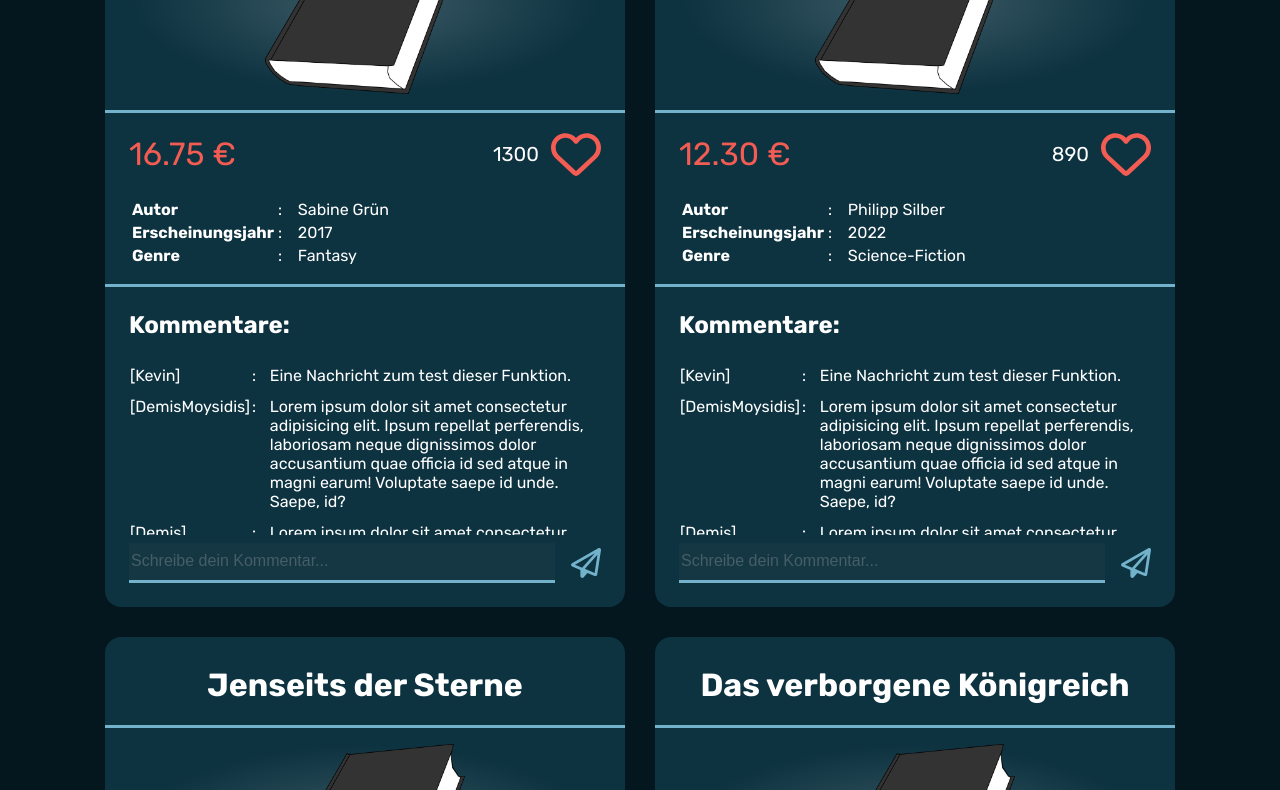
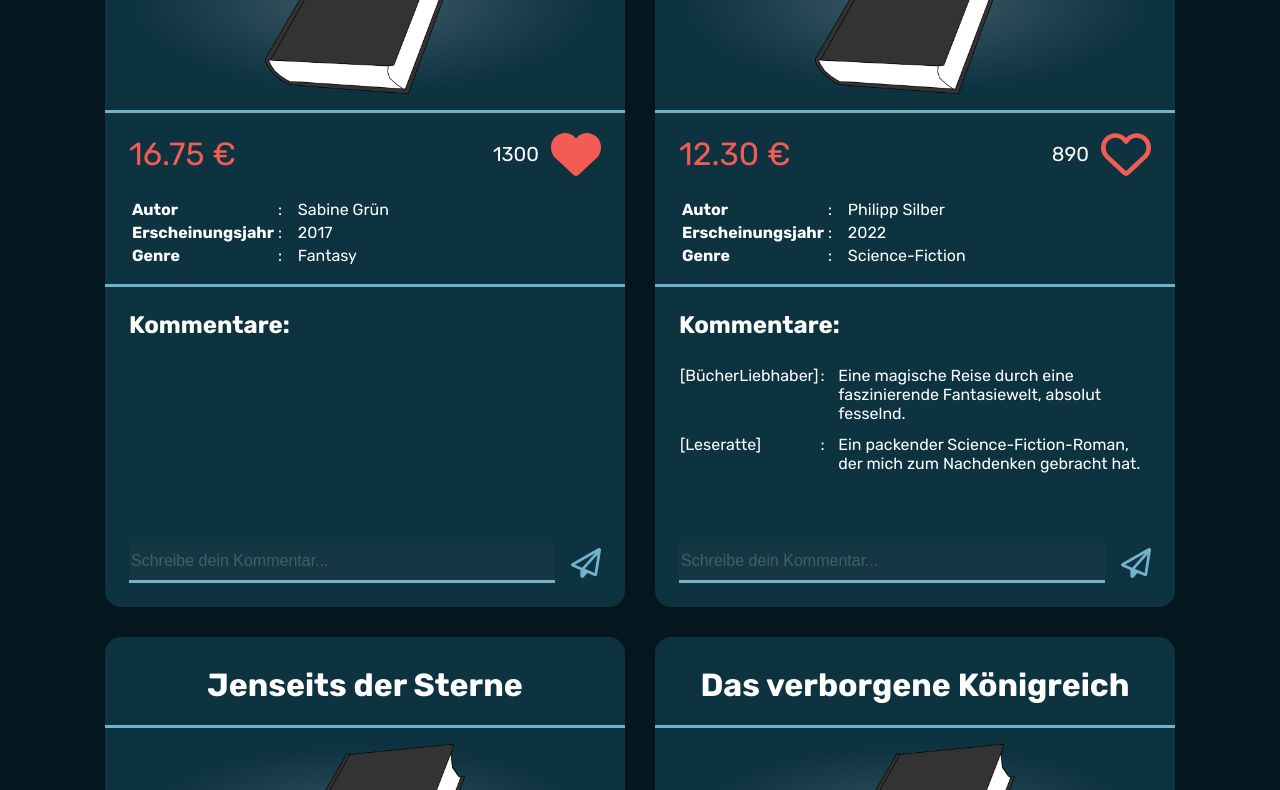
Before and after one commit to Demis-Moysidis/book_store, a plain HTML site: page index.html in a window 1280 px wide. Shown: the part 2010-2800 px from the top of the page. Drawn offline with Linux system fonts and the light colour scheme.

Commit message:
feat: like button implemented + comments are displayed

```diff
--- a/script.js
+++ b/script.js
@@ -9,3 +9,16 @@ function renderAllBooksFromJSON(){
         refBooksSection.innerHTML += renderOneBook(index);
     }
 }
+
+function renderAllCommentsForBook(indexBook){
+    let htmlComments = '';
+    for (let indexComment = 0; indexComment < books[indexBook].comments.length; indexComment++) {
+        htmlComments += renderOneComment(indexBook, indexComment);
+    }
+    return htmlComments
+}
+
+function toggleLike(i){
+    document.getElementById(`heart-regular-${i}`).classList.toggle('d_none');
+    document.getElementById(`heart-solid-${i}`).classList.toggle('d_none');
+}
--- a/scripts/templates.js
+++ b/scripts/templates.js
@@ -13,7 +13,7 @@ function renderOneBook(i){
                         <p class="book-infos-price">${books[i].price.toFixed(2)} €</p>
                         <div class="book-infos-like_btn">
                             <p class="book-infos-like_btn-count">${books[i].likes}</p>
-                            <img src="./assets/icons/heart-regular.svg" alt="">
+                            ${checkIfLikedAndRenderLikeBtn(i)}
                         </div>
                     </div>
                     <div>
@@ -44,21 +44,7 @@ function renderOneBook(i){
                     <div class="book-comments-list">
                         <table class="book-comments-list-table">
                             <tbody>
-                                <tr>
-                                    <td>[Kevin]</td>
-                                    <td>:&nbsp;&nbsp;&nbsp;</td>
-                                    <td>Eine Nachricht zum test dieser Funktion.</td>
-                                </tr>
-                                <tr>
-                                    <td>[DemisMoysidis]</td>
-                                    <td>:&nbsp;&nbsp;&nbsp;</td>
-                                    <td>Lorem ipsum dolor sit amet consectetur adipisicing elit. Ipsum repellat perferendis, laboriosam neque dignissimos dolor accusantium quae officia id sed atque in magni earum! Voluptate saepe id unde. Saepe, id?</td>
-                                </tr>
-                                <tr>
-                                    <td>[Demis]</td>
-                                    <td>:&nbsp;&nbsp;&nbsp;</td>
-                                    <td>Lorem ipsum dolor sit amet consectetur adipisicing elit. Ipsum repellat perferendis, laboriosam neque dignissimos dolor accusantium quae officia id sed atque in magni earum! Voluptate saepe id unde. Saepe, id?</td>
-                                </tr>
+                                ${renderAllCommentsForBook(i)}
                             </tbody>
                         </table>
                     </div>
@@ -70,3 +56,25 @@ function renderOneBook(i){
             </div>
             `
 }
+
+function renderOneComment(indexBook, indexComment){
+    return /*html*/`<tr>
+                        <td>[${books[indexBook].comments[indexComment].name}]</td>
+                        <td>:&nbsp;&nbsp;&nbsp;</td>
+                        <td>${books[indexBook].comments[indexComment].comment}</td>
+                    </tr>`
+}
+
+function checkIfLikedAndRenderLikeBtn(indexBook){
+    if(books[indexBook].liked){
+        return /*html*/`
+                <img onclick="toggleLike(${indexBook})" id="heart-regular-${indexBook}" class="d_none" src="./assets/icons/heart-regular.svg" alt="">
+                <img onclick="toggleLike(${indexBook})" id="heart-solid-${indexBook}" src="./assets/icons/heart-solid.svg" alt="">
+                `
+    }else{
+        return /*html*/`
+                <img onclick="toggleLike(${indexBook})" id="heart-regular-${indexBook}" src="./assets/icons/heart-regular.svg" alt="">
+                <img onclick="toggleLike(${indexBook})" id="heart-solid-${indexBook}" class="d_none" src="./assets/icons/heart-solid.svg" alt="">
+                `
+    }
+}
--- a/style.css
+++ b/style.css
@@ -43,6 +43,10 @@ h3{
     margin: 0 auto;
 }
 
+.d_none{
+    display: none;
+}
+
 /* Navbar */
 nav{
     background-color: var(--nav-bg-color);
@@ -74,7 +78,7 @@ main{
 }
 
 .book{
-    max-width: 520px;
+    width: 520px;
     color: white;
     background-color: var(--book-bg-color);
     padding: 24px;
```
